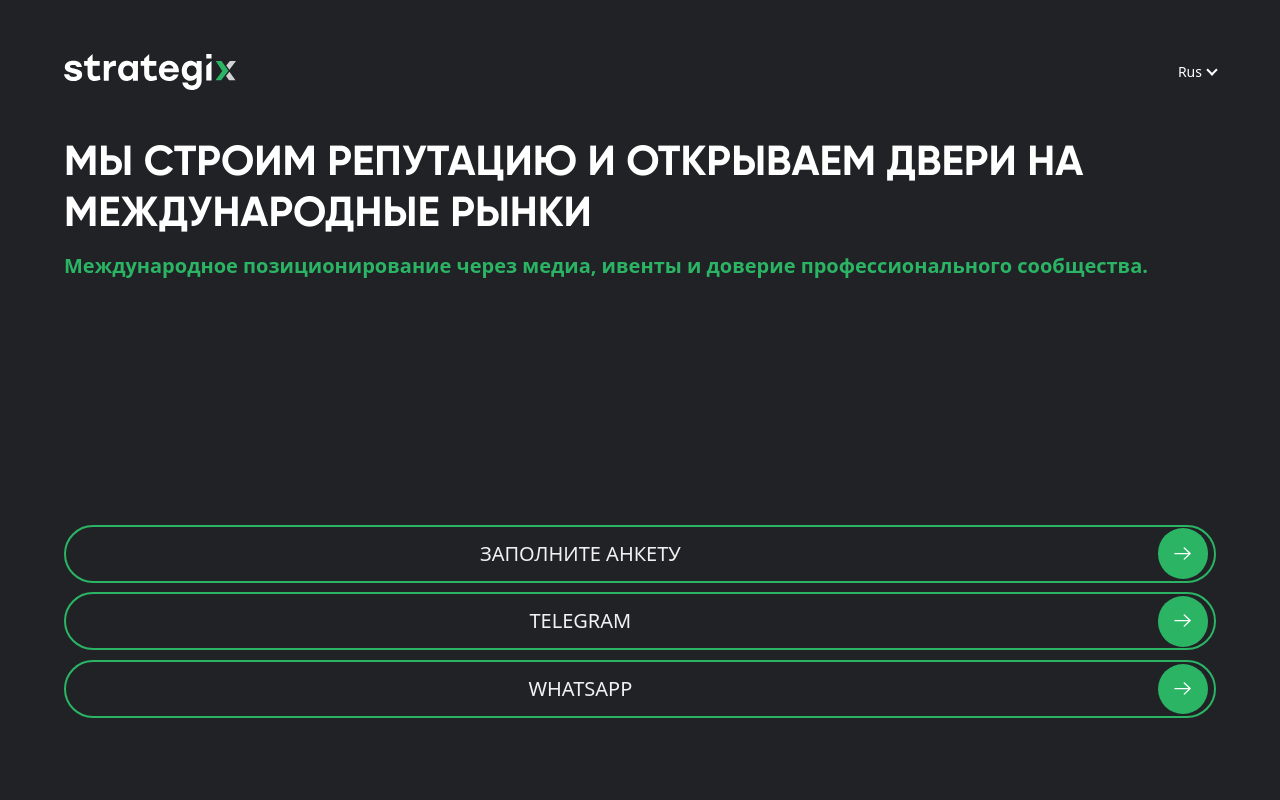
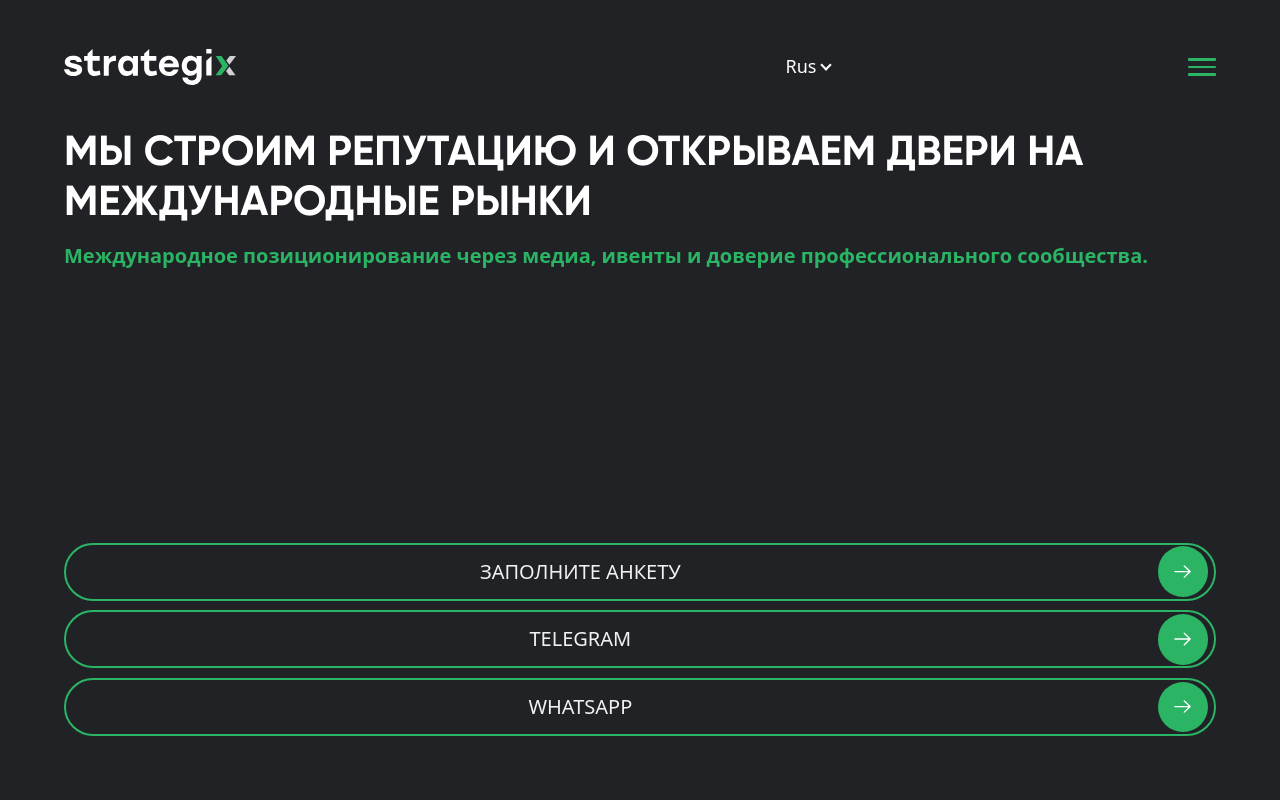
Before and after one commit to NiksorFront/Strategix, a Nuxt app in the folder frontend/: page / in a window 1280 px wide. Shown: the top 800 px of the page. Built offline with nearby package versions, Linux system fonts and the light colour scheme; a web font is replaced by a local one.

Commit message:
Мобильное меню на чистом CSS

```diff
--- a/frontend/src/shared/ui/button-with-icon/ButtonWithIcon.vue
+++ b/frontend/src/shared/ui/button-with-icon/ButtonWithIcon.vue
@@ -1,6 +1,4 @@
 <script setup lang="ts">
-import { computed } from 'vue';
-
 import lineMdArrowUp from '@/assets/images/line-md_arrow-up.svg';
 import arrowForward from '@/assets/images/arrow-forward.svg';
 
@@ -59,6 +57,7 @@ const iconSrc = computed(() => {
     width: 100%;
     height: fit-content;
     padding: 2vh 9% 2vh 0;
+    box-sizing: border-box;
 
     text-decoration: none;
     font-size: min(20px, 5.5vw);
--- a/frontend/src/widgets/header/ui/Header.vue
+++ b/frontend/src/widgets/header/ui/Header.vue
@@ -3,6 +3,7 @@
   import strategixLogo from "@/assets/images/strategix-white.svg";
   import LangSwitcher from './LangSwitcher.vue'
   import Navigation from "./Navigation.vue";
+  import NavigationMenu from "./NavigationMenu.vue";
 
   const navData = {
     links: [
@@ -11,6 +12,14 @@
       { href: '#contacts', label: 'Контакты' },
       { href: '#our-projects', label: 'Проекты' },
       { href: '#market-response', label: 'Команда' }
+    ]
+  }
+  const navData2 = {
+    links: [
+      { href: '#about-us', label: 'О нас' },
+      {href: '#services', label: 'Услуги' },
+      { href: '#our-projects', label: 'Проекты' },
+      { href: '#contacts', label: 'Контакты' },
     ]
   }
 </script>
@@ -28,7 +37,7 @@
 
     <span class="space" />
 
-    <Navigation :nav-data="navData" />
+    <Navigation :nav-data="navData" /> <!-- планшет - пк -->
 
     <LangSwitcher />
 
@@ -39,13 +48,15 @@
     >
       ЗАПОЛНИТЕ АНКЕТУ
     </ButtonWithIcon>
+
+    <NavigationMenu :nav-data="navData2" /> <!-- мобилка -->
   </header>
 </template>
 
 <style scoped>
   .header {
     width: 100vw;
-    min-height: 10vh;
+    max-height: 10vh;
     padding: 6.75vh var(--padding-section-x) 0;
     box-sizing: border-box;
 
@@ -77,6 +88,7 @@
 
   .space{
     display: none;
+    width: 0;
 
     @media(--tablet-width){
       display: block;
--- a/frontend/src/widgets/header/ui/LangSwitcher.vue
+++ b/frontend/src/widgets/header/ui/LangSwitcher.vue
@@ -7,7 +7,7 @@ const languages = ['Rus', 'Eng', 'Der', 'Esp']
     <div class="lang-switcher">
       <!-- активный язык со стрелкой -->
       <button
-        class="lang-current small-text"
+        class="small-text lang-current "
         type="button"
       >
         Rus
@@ -47,12 +47,15 @@ const languages = ['Rus', 'Eng', 'Der', 'Esp']
 
   /* активный язык + стрелка */
   .lang-current {
+    font-size: min(18px, 4.5vw);
+
     display: inline-flex;
     align-items: center;
     gap: 6px;
 
     padding: 0;
     margin: 0;
+    margin-left: 15vw;
 
     border: none;
     background: transparent;
@@ -60,6 +63,15 @@ const languages = ['Rus', 'Eng', 'Der', 'Esp']
 
     cursor: pointer;
     white-space: nowrap;
+
+    @media(--tablet-width){
+      margin-left: 0;
+      font-size: clamp(14px, 1.1675vw, 28px);
+    }
+
+    @media(--mobile-medium) {
+      font-size: min(14px, 2.917vh);
+    }
   }
 
   /* стрелка вниз по умолчанию */
@@ -103,9 +115,18 @@ const languages = ['Rus', 'Eng', 'Der', 'Esp']
   }
 
   .lang-link {
+    font-size: min(18px, 4.5vw);
     text-decoration: none;
     color: white;
     white-space: nowrap;
+
+    @media(--tablet-width){
+      font-size: clamp(14px, 1.1675vw, 28px);
+    }
+
+    @media(--mobile-medium) {
+      font-size: min(14px, 2.917vh);
+    }
   }
 
   .lang-switcher:hover .lang-list,
--- a/frontend/src/widgets/header/ui/Navigation.vue
+++ b/frontend/src/widgets/header/ui/Navigation.vue
@@ -1,5 +1,5 @@
 <script setup lang="ts">
-defineProps<{
+    const {navData} = defineProps<{
             navData: {
                 links: { href: string; label: string }[]
             }
@@ -27,24 +27,28 @@ defineProps<{
     width: min(370px, 40vw);
     height: fit-content;
 
-    @media(--laptop-width){
+    display: none;
+
+    @media(--tablet-width){
+      display: inline;
       width: clamp(370px, 31vw, 780px);
+    }
+
+    @media(--mobile-medium){
+      display: inline;
     }
   }
 
   .navigation ul{
     list-style: none;
-    display: none;
 
     margin: 0;
     padding: 0;
 
-    @media(--tablet-width) {
     display: flex;
     justify-content: space-between;
     flex-direction: row;
     align-items: center;
-    }
   }
 
   .navigation ul li a{
--- /dev/null
+++ b/frontend/src/widgets/header/ui/NavigationMenu.vue
@@ -0,0 +1,281 @@
+<script setup lang="ts">
+    import strategixLogo from "@/assets/images/strategix-white-2.svg";
+    import ButtonWithIcon from "@/shared/ui/button-with-icon";
+
+    const {navData} = defineProps<{
+            navData: {
+                links: { href: string; label: string }[]
+            }
+        }>()
+</script>
+
+<template>
+  <div class="navigation-menu">
+    <input
+      id="menu-toggle"
+      class="checkbox"
+      type="checkbox"
+    >
+
+    <label
+      for="menu-toggle"
+      class="checkbox-button"
+    >
+      <span />
+      <span />
+      <span />
+    </label>
+
+    <div class="menu">
+      <NuxtImg
+        class="strategix-logo"
+        :src="strategixLogo"
+        alt="strategix logo"
+      />
+
+      <nav class="navigation">
+        <ul>
+          <li
+            v-for="(link, index) in navData.links"
+            :key="index"
+          >
+            <a
+              :href="link.href"
+              class="base-text big-text"
+            >{{ link.label }}</a>
+          </li>
+        </ul>
+      </nav>
+
+      <ButtonWithIcon
+        class="button"
+        style-button="white"
+        href="#contacts"
+      >
+        ЗАПОЛНИТЕ АНКЕТУ
+      </ButtonWithIcon>
+    </div>
+  </div>
+</template>
+
+<style>
+  :root{
+    /* Базовая величина анимации — меняйте только эту, чтобы скорректировать все скорости */
+    --anim-base: 0.05s;
+    /* Производные значения, используемые в этом компоненте */
+    --anim-menu: calc(3 * var(--anim-base)); /* 0.15s */
+    --anim-span: calc(8 * var(--anim-base)); /* 0.4s  */
+    --anim-ui: calc(4 * var(--anim-base));   /* 0.2s  */
+    --anim-delay-initial: calc(3.4 * var(--anim-base)); /* ~0.17s */
+    --anim-delay-show: calc(4 * var(--anim-base));     /* 0.2s  */
+ }
+  body:has(.checkbox:checked) {
+    overflow: hidden;
+  }
+</style>
+<style scoped>
+.navigation-menu{
+    width: 28px;
+    height: 18px;
+
+    position: relative;
+
+    @media(--tablet-width){
+     display: none;
+    }
+
+    @media(--mobile-medium) {
+      display: none;
+    }
+    /* background-color: violet; */
+}
+
+.checkbox{
+  content: '';
+  width: 100%;
+  height: 100%;
+  margin: 0;
+  padding: 0;
+
+  position: absolute;
+  top: 0;
+  left: 0;
+
+  opacity: 0;
+  pointer-events: auto;
+  z-index: 2;
+  cursor: pointer;
+}
+
+.checkbox-button{
+    width: 100%;
+    height: 100%;
+    margin: 0;
+    padding: 0;
+
+    display: flex;
+    flex-direction: column;
+    justify-content: space-between;
+
+}
+
+.checkbox-button span{
+    display: block;
+    width: 100%;
+    height: 16.6%;
+    margin: 0;
+    padding: 0;
+
+    background-color: var(--strategix-accent);
+    border-radius: 1px;
+
+    transition: all var(--anim-span) ease;
+    z-index: 2;
+}
+
+.checkbox:checked ~ .checkbox-button span{
+    background-color: var(--strategix-dark);
+}
+
+.checkbox:checked ~ .menu{
+    transform: translateX(0);
+    opacity: 1;
+}
+
+.menu{
+  width: 100vw;
+  height: 100vh;
+  padding: 6.75vh var(--padding-section-x) var(--padding-section-x);
+  box-sizing: border-box;
+
+  position: fixed;
+  top: 0;
+  right: 0;
+
+  opacity: 0;
+  transform: translateX(100%);
+
+  background-color: var(--strategix-accent);
+
+  display: flex;
+  flex-direction: column;
+  align-items: flex-start;
+
+  transition: all var(--anim-menu) ease;
+}
+
+.strategix-logo{
+    width: min(172px, 44.1vw);
+    height: auto;
+    aspect-ratio: 4.77 / 1;
+
+    @media(--tablet-width) {
+      width: clamp(121px, 10.1vw, 245px);
+    }
+
+    @media(--mobile-small) {
+      width: auto;
+      height: 100%;
+    }
+  }
+
+.navigation{
+    width: 100%;
+    height: fit-content;
+    padding: 0;
+    margin: 10vh 0 auto;
+    box-sizing: border-box;
+
+    display: flex;
+    flex-direction: column;
+    align-items: flex-end;
+}
+
+.navigation ul{
+    width: 100%;
+    height: fit-content;
+    padding: 0;
+    margin: 0;
+    list-style: none;
+
+    display: flex;
+    flex-direction: column;
+    text-align: right;
+    gap: 3vh;
+
+}
+
+.big-text{
+    width: 100%;
+    height: fit-content;
+    text-decoration: none;
+
+    font-size: min(60px, 15vw);
+    font-weight: 800;
+    line-height: 110%;
+    letter-spacing: 0;
+    text-align: right;
+    text-transform: uppercase;
+
+    color: white;
+}
+
+/* Начальное состояние: логотип и CTA скрыты и слегка смещены вниз. */
+.menu .button,
+.menu .strategix-logo {
+    opacity: 0;
+    transition: all var(--anim-ui) ease;
+    transition-delay: var(--anim-delay-initial); /* ждать пока .menu завершит появление */
+}
+
+.menu .navigation ul li{
+  opacity: 0;
+  transform: translateX(20px);
+  transition: all var(--anim-ui) ease;
+  transition-delay: var(--anim-delay-initial); /* ждать пока .menu завершит появление */
+}
+
+/* После открытия меню — показать элементы с небольшой задержкой. */
+.checkbox:checked ~ .menu .strategix-logo,
+.checkbox:checked ~ .menu .button {
+  opacity: 1;
+  transform: translateX(0);
+  transition-delay: var(--anim-delay-show);
+}
+
+.checkbox:checked ~ .menu .navigation ul li:nth-child(1) {
+  opacity: 1;
+  transform: translateX(0);
+  transition-delay: calc(5 * var(--anim-base));
+}
+
+.checkbox:checked ~ .menu .navigation ul li:nth-child(2) {
+  opacity: 1;
+  transform: translateX(0);
+  transition-delay: calc(6 * var(--anim-base));
+}
+
+.checkbox:checked ~ .menu .navigation ul li:nth-child(3) {
+  opacity: 1;
+  transform: translateX(0);
+  transition-delay: calc(7 * var(--anim-base));
+}
+
+.checkbox:checked ~ .menu .navigation ul li:nth-child(4) {
+  opacity: 1;
+  transform: translateX(0);
+  transition-delay: calc(8 * var(--anim-base));
+}
+
+.checkbox:checked ~ .menu .navigation ul li:nth-child(5) {
+  opacity: 1;
+  transform: translateX(0);
+  transition-delay: calc(9 * var(--anim-base));
+}
+
+.checkbox:checked ~ .menu .navigation ul li:nth-child(5) {
+  opacity: 1;
+  transform: translateX(0);
+  transition-delay: calc(10 * var(--anim-base));
+}
+</style>
--- a/frontend/src/widgets/leave-request/ui/Form.vue
+++ b/frontend/src/widgets/leave-request/ui/Form.vue
@@ -161,10 +161,8 @@
 }
 
 .submit{
-  width: 91%;
-
   @media(--tablet-width){
-    min-width: 26%;
+    min-width: 36%;
     width: fit-content;
   }
 }
--- a/frontend/src/widgets/welcome/ui/Welcome.vue
+++ b/frontend/src/widgets/welcome/ui/Welcome.vue
@@ -138,7 +138,7 @@
 .welcome-buttons{
   width: 100%;
   margin-top: auto;
-  margin-bottom: 8%;
+  margin-bottom: var(--padding-section-x);
   gap: 1.2vh;
 
   display: flex;
@@ -151,7 +151,8 @@
   }
 
   @media(--mobile-medium){
-    margin-top: 5vh;
+    padding-top: 5vh;
+    margin: 0;
   }
 }
 
```
Also changed, not shown: frontend/src/assets/images/strategix-white-2.svg (added). Lines whose indentation alone changed are shown as unchanged.
